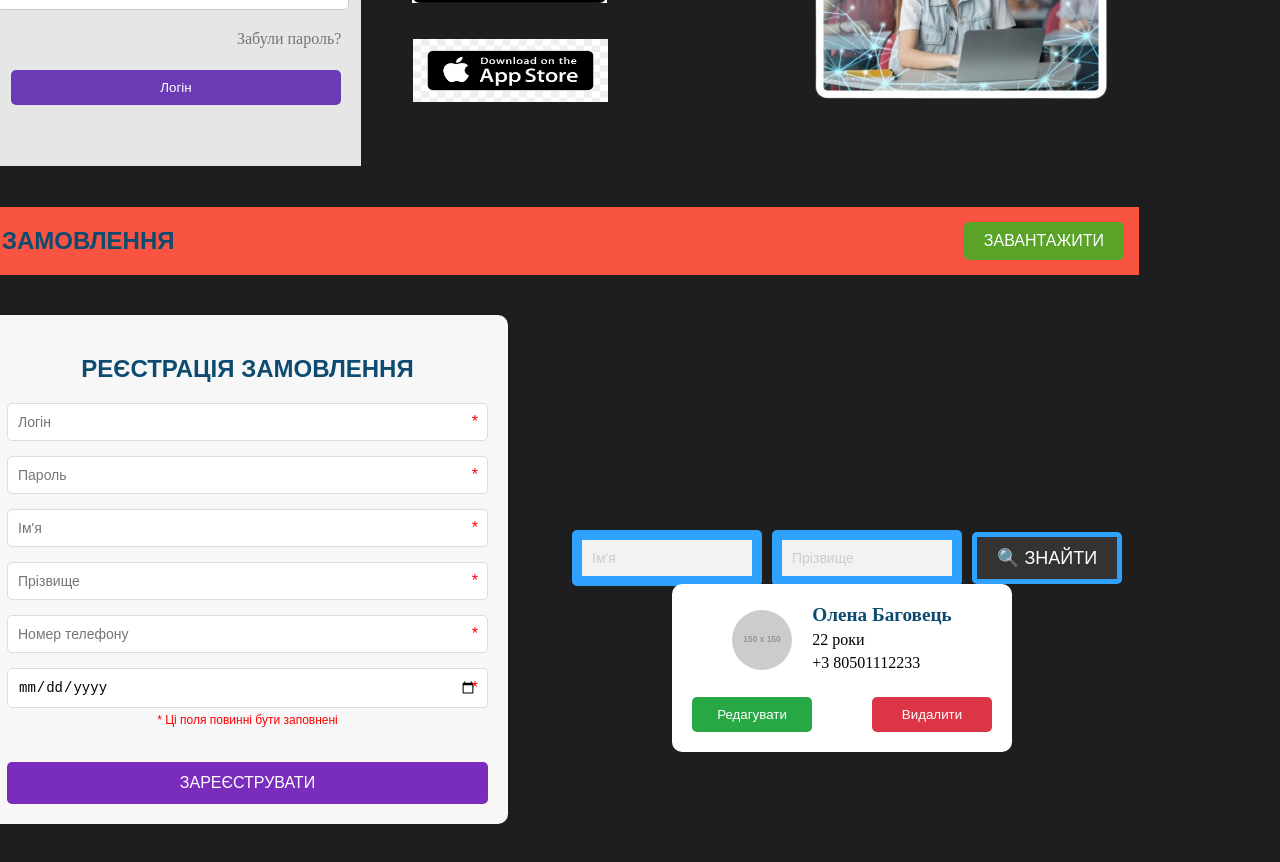
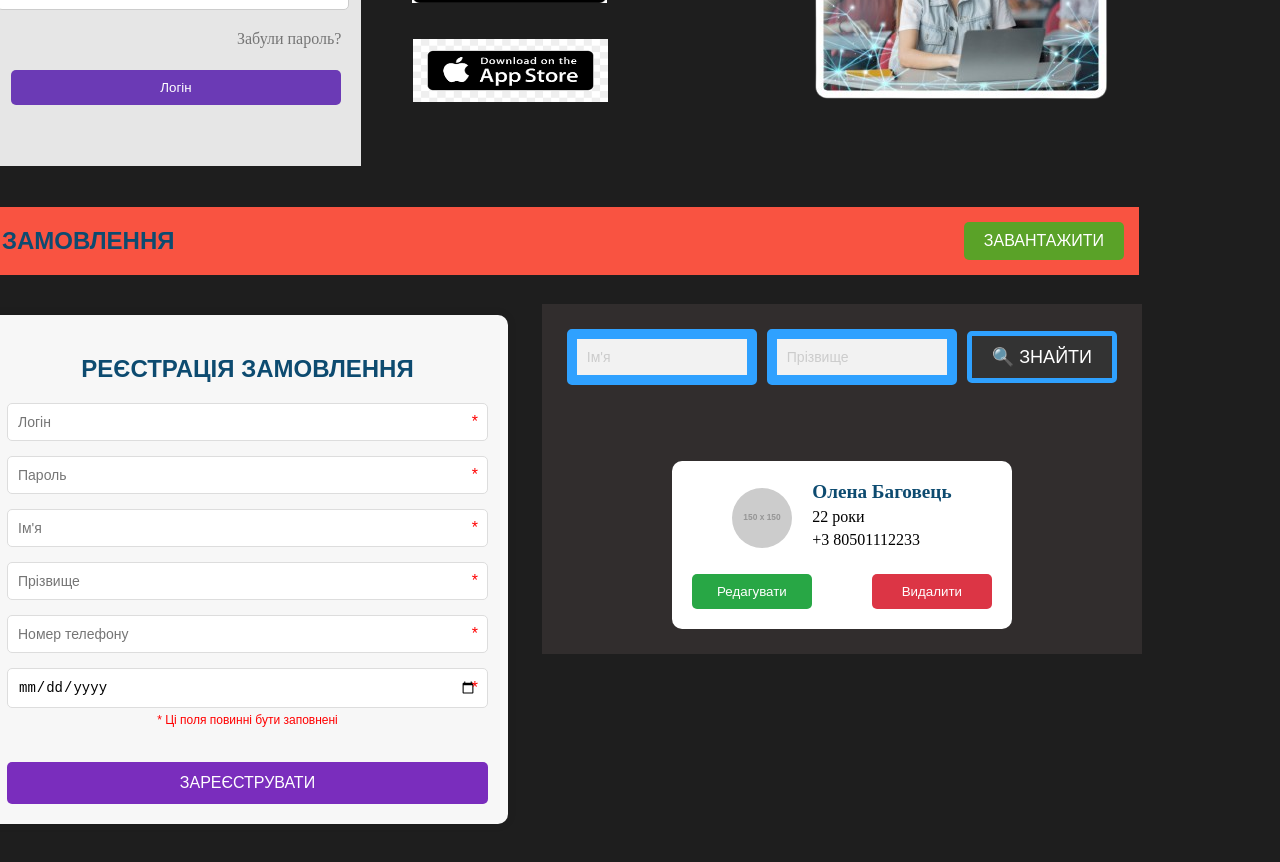
Before and after one commit to ITSTEP-Education/AdminServiceWeb, a React (Create React App) app in the folder admin-page/: page / in a window 1280 px wide. Shown: the part 480-1342 px from the top of the page. Built offline with nearby package versions, Linux system fonts and the light colour scheme.

Commit message:
5 axios get product-orders connected to FC ListOrders

```diff
--- a/admin-page/package.json
+++ b/admin-page/package.json
@@ -10,9 +10,12 @@
     "@types/node": "^16.18.108",
     "@types/react": "^18.3.8",
     "@types/react-dom": "^18.3.0",
+    "axios": "^1.7.7",
     "react": "^18.3.1",
     "react-dom": "^18.3.1",
     "react-scripts": "5.0.1",
+    "styled-component": "^2.8.0",
+    "styled-components": "^6.1.13",
     "typescript": "^4.9.5",
     "web-vitals": "^2.1.4"
   },
--- a/admin-page/src/administration/components/Admin/Admin.tsx
+++ b/admin-page/src/administration/components/Admin/Admin.tsx
@@ -8,7 +8,7 @@ import ListOrders from '../List/List';
 import RegisterForm from '../RegisterForm/RegisterForm';
 import SearchForm from '../SearchForm/SearchForm';
 import ProfileCard from '../ProfileCard/ProfileCard';
-
+import { Display } from '../styles/General.styled';
 
 const Admin: FC = () => {
     return (
@@ -19,7 +19,9 @@ const Admin: FC = () => {
             <Market />
             <ImageForTitle />
             <ListOrders />
-            <RegisterForm />
+            <Display>
+                <RegisterForm/>
+                <Display _direction='column' style={{padding: '25px', backgroundColor: '#312D2D', position: 'relative', top: '100px', right: '220px', minHeight: '300px'}}>
                     <SearchForm />
                     <ProfileCard
                         name="Олена Баговець"
@@ -27,6 +29,8 @@ const Admin: FC = () => {
                         phone="+3 80501112233"
                         avatarUrl="https://via.placeholder.com/150" // Замените на реальный URL изображения
                     />
+                </Display>
+            </Display>
         </div>
     )
 }
--- a/admin-page/src/administration/components/List/List.tsx
+++ b/admin-page/src/administration/components/List/List.tsx
@@ -1,6 +1,7 @@
 import React, {FC, useEffect, useState} from "react";
 import ListTitle from "./ListTitle";
 import ListRow from "./ListRow";
+import './List.css';
 
 const ListOrders: FC = () => {
 
@@ -31,8 +32,10 @@ const ListOrders: FC = () => {
                 <button className="download-button" onClick={handleDisplay}>{btnTitle}</button>
             </div>
             <div style={{display: display}}>
-                <ListTitle/>
-                <ListRow/>
+                <table>
+                    <ListTitle/>
+                    <ListRow isLoad={isDisplay}/>
+                </table>
             </div>
         </div>
     );
--- a/admin-page/src/administration/components/List/ListRow.tsx
+++ b/admin-page/src/administration/components/List/ListRow.tsx
@@ -1,4 +1,6 @@
-import React, {FC} from "react";
+import React, {FC, useState, useEffect} from "react";
+import axios from "axios";
+import './List.css';
 
 interface ProductOrder {
     name: string;
@@ -9,20 +11,58 @@ interface ProductOrder {
     dateTime: string;
 }
 
-const ListRow: FC = () => {
+interface IError {
+    message: string,
+}
+
+type TListRow = {
+    isLoad: boolean,
+}
+
+const ListRow: FC<TListRow> = (props) => {
+
+    const [productOrders, setProductOrders] = useState<Array<ProductOrder>>([]);
+    const [productError, setProductError] = useState<IError | null>(null)
+
+    const productOrderRequest = axios.create({
+        baseURL: 'https://localhost:7209/api/v1/Administrate',
+        method: 'get',
+        responseType: 'json'
+    });
+
+    const handleRequest = () => {
+        // console.log('get product-orders');
+
+        if(props.isLoad){
+            productOrderRequest.get('product-orders')
+            .then(responce => {
+                setProductOrders(responce.data);
+                console.log(productOrders);
+            })
+            .catch(error => {
+                setProductError(error);
+                console.log(productError);
+            });
+        }
+    };
+
+    useEffect(() => {
+        handleRequest();
+    }, [props.isLoad]);
+
     return (
         <tbody>
-            {/* {orders.map(order => (
-                <tr key={order.id}>
-                <td>{order.id}</td>
-                <td>{order.language}</td>
-                <td>{order.type}</td>
-                <td>{order.hours}</td>
-                <td>{order.amount}</td>
-                <td>{order.date}</td>
+            {productOrders.map((order, i) => (
+                <tr key={i + 1} onClick={() => {console.log('call handleClientOrder')}}>
+                <td>{i + 1}</td>
+                <td>{order.name}</td>
+                <td>{order.typeEngeeniring}</td>
+                <td>{order.timeStudy}</td>
+                <td>{order.sumPay}</td>
+                <td>{order.dateTime}</td>
                 <td>{order.guid}</td>
                 </tr>
-            ))} */}
+            ))}
         </tbody>
     );
 }
--- a/admin-page/src/administration/components/List/ListTitle.tsx
+++ b/admin-page/src/administration/components/List/ListTitle.tsx
@@ -3,7 +3,6 @@ import './List.css';
 
   const ListTitle: FC = () => {
     return (
-      <table>
       <thead>
         <tr>
           <th>№</th>
@@ -15,7 +14,6 @@ import './List.css';
           <th>GUID</th>
         </tr>
       </thead>
-      </table>
     )
 }
 export default ListTitle
--- a/admin-page/src/administration/components/ProfileCard/ProfileCard.css
+++ b/admin-page/src/administration/components/ProfileCard/ProfileCard.css
@@ -7,9 +7,9 @@
     display: flex;
     flex-direction: column;
     align-items: center;
-    position: relative;
+    /* position: relative;
     left: 750px;
-    top: -50px;
+    top: -50px; */
   }
 
   .profile-details {
--- a/admin-page/src/administration/components/SearchForm/SearchForm.css
+++ b/admin-page/src/administration/components/SearchForm/SearchForm.css
@@ -2,9 +2,9 @@
     display: flex;
     align-items: center;
     gap: 10px;
-    position: absolute;
-    top: 1000px;
-    left: 650px;
+    /* position: absolute; */
+    /* top: 1000px;
+    left: 650px; */
   }
 
   .input-field {
--- a/admin-page/src/administration/components/SearchForm/SearchForm.tsx
+++ b/admin-page/src/administration/components/SearchForm/SearchForm.tsx
@@ -1,7 +1,7 @@
-import React from 'react';
+import React, {FC} from 'react';
 import './SearchForm.css';
 
-const SearchForm = () => {
+const SearchForm: FC = () => {
   return (
     <div className="search-container">
       <input type="text" placeholder="Ім'я" className="input-field" />
--- /dev/null
+++ b/admin-page/src/administration/components/styles/General.styled.ts
@@ -0,0 +1,14 @@
+import styled from 'styled-components';
+
+interface DisplayContent {
+    _direction?: string;
+    _justify?: string;
+    _align?: string;
+}
+
+export const Display = styled.div<DisplayContent>`
+    display: flex;
+    flex-direction: ${props => props._direction || 'row'};
+    justify-content: ${props => props._justify || 'space-between' };
+    align-items: ${props => props._align || 'center'};
+`;
```
Also changed, not shown: 1 other file (tests, documents, lock files or other folders). Lines whose indentation alone changed are shown as unchanged.
